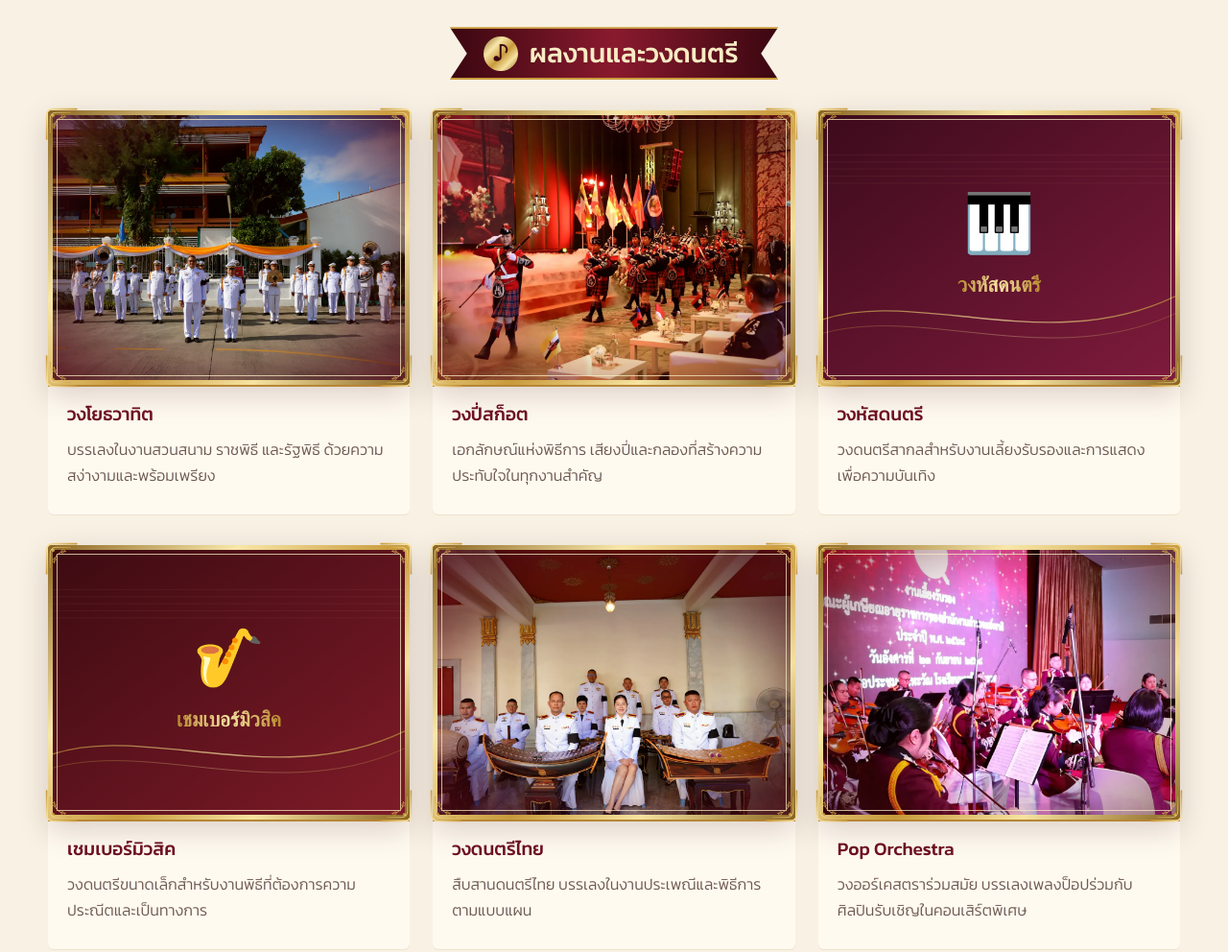
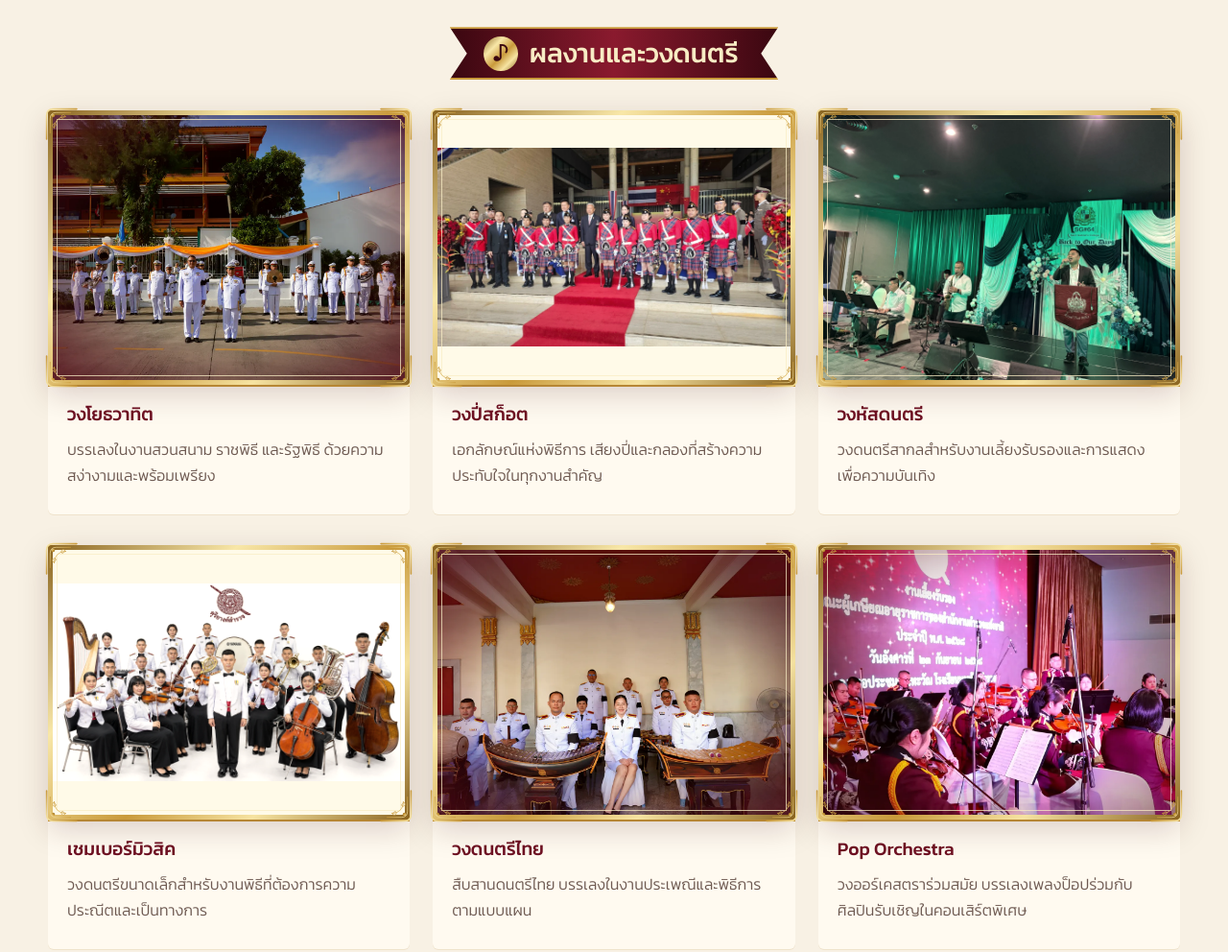
Before and after one commit to anuwatlims-hue/rtpband, a website built with Vite: page index.html in a window 1280 px wide. Shown: the part 1040-2032 px from the top of the page at 96% size. Built offline with nearby package versions, Linux system fonts and the light colour scheme.

Commit message:
Add supplied jazz, bagpipe and chamber ensemble photographs

```diff
--- a/src/data/content.ts
+++ b/src/data/content.ts
@@ -34,19 +34,19 @@ export const content: SiteContent = {
       id: 'bagpipe',
       title: 'วงปี่สก็อต',
       description: 'เอกลักษณ์แห่งพิธีการ เสียงปี่และกลองที่สร้างความประทับใจในทุกงานสำคัญ',
-      image: '/media/bagpipe-photo.webp',
+      image: '/media/bagpipe-upload.webp',
     },
     {
       id: 'jazz',
       title: 'วงหัสดนตรี',
       description: 'วงดนตรีสากลสำหรับงานเลี้ยงรับรองและการแสดงเพื่อความบันเทิง',
-      image: '/media/jazz.svg',
+      image: '/media/jazz-upload.webp',
     },
     {
       id: 'chamber',
       title: 'เชมเบอร์มิวสิค',
       description: 'วงดนตรีขนาดเล็กสำหรับงานพิธีที่ต้องการความประณีตและเป็นทางการ',
-      image: '/media/chamber.svg',
+      image: '/media/chamber-upload.webp',
     },
     {
       id: 'thai',
--- a/src/lib/render.ts
+++ b/src/lib/render.ts
@@ -53,7 +53,7 @@ function heading(text: string, light = false): string {
 export function renderWorks(works: Work[]): string {
   return works
     .map(
-      (w) => `<article class="card work">
+      (w) => `<article class="card work" data-work="${esc(w.id)}">
   <div class="gold-frame">${img(w.image, w.title)}${corners}</div>
   <div class="card-body"><h3>${esc(w.title)}</h3><p>${esc(w.description)}</p></div>
 </article>`,
--- a/src/styles.css
+++ b/src/styles.css
@@ -106,6 +106,12 @@ strong { font-weight: 500; }
 .gold-frame { position: relative; display: block; padding: 5px; background: var(--gold-grad); box-shadow: var(--shadow); }
 .gold-frame::after { content: ''; position: absolute; inset: 9px; border: 1px solid rgb(248 236 196 / 0.75); pointer-events: none; }
 .gold-frame > img { width: 100%; aspect-ratio: 4 / 3; object-fit: cover; height: auto; background: var(--maroon-800); }
+.work[data-work="jazz"] .gold-frame > img { object-position: center bottom; }
+.work[data-work="bagpipe"] .gold-frame > img,
+.work[data-work="chamber"] .gold-frame > img { object-fit: contain; background: var(--cream); }
+.work[data-work="jazz"] .gold-frame > img,
+.work[data-work="bagpipe"] .gold-frame > img,
+.work[data-work="chamber"] .gold-frame > img { filter: sepia(0.10) saturate(0.92) contrast(1.03); }
 .c { position: absolute; width: 34px; height: 34px; background: url('./assets/corner.svg') center / contain no-repeat; pointer-events: none; z-index: 1; }
 .c.tl { top: -3px; left: -3px; }
 .c.tr { top: -3px; right: -3px; transform: scaleX(-1); }
```
Also changed, not shown: public/media/bagpipe-upload.webp (added), public/media/chamber-upload.webp (added), public/media/jazz-upload.webp (added).
